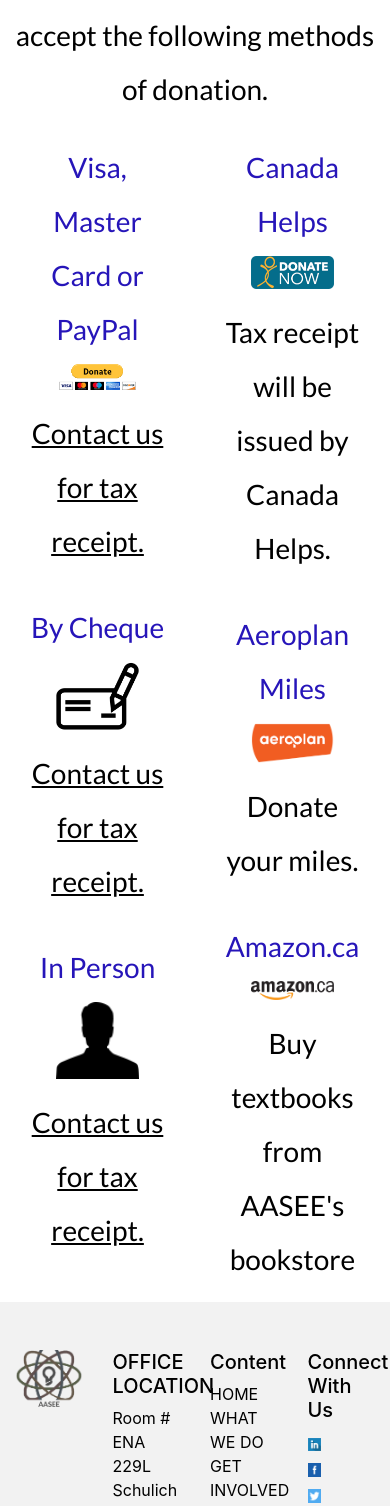
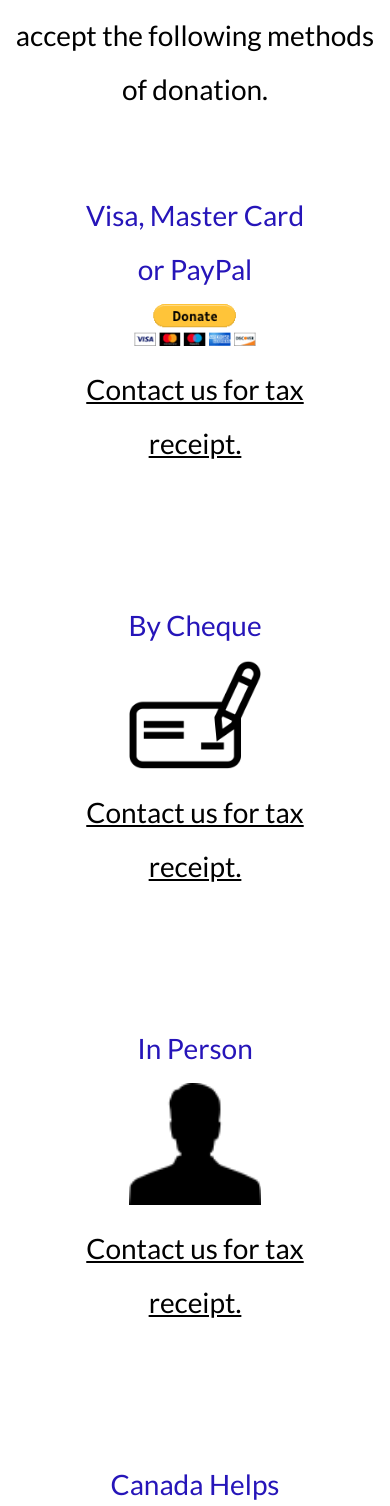
Before and after one commit to MushtabaA/AASEE-Website, a React (Create React App) app in the folder react-bootstrap/: page /donate in a window 390 px wide. Shown: the part 929-2435 px from the top of the page. Built offline with nearby package versions, Linux system fonts and the light colour scheme.

Commit message:
Added responsive design for Donate page

```diff
--- a/react-bootstrap/src/components/Donate.jsx
+++ b/react-bootstrap/src/components/Donate.jsx
@@ -14,19 +14,19 @@ export default class Donate extends Component {
                 <div class="container">
                     <div class="row">
                         {/* Coulmn1 */}
-                        <div class="col">
-                            <div class="Payment">
+                        <div class="col-lg-6">
+                            <div class="Payment p-5">
                                 <h2 id="title" class="pt-3 text-center container-sm subtitle">Visa, Master Card or PayPal</h2>
                                 <a href="https://www.paypal.com/donate/?token=EUjj0OyxQ5vXnWpeXDipMuHhM4KfQDmWcYdryoOe1X-5MNsaIMto-aKz-XzZ31cdQ92BIm&country.x=CA&locale.x=CA"><img src="/assets/Visa.gif" class="sub" alt="" width="200" /></a>
                                 <a href="/contact"><p class="pt-3 text-center container-sm subtitle"><u>Contact us for tax receipt.</u></p></a>
                             </div>
-                            <div class="Payment">
+                            <div class="Payment p-5">
                                 <h2 id="title" class="pt-3 text-center container-sm subtitle">By Cheque</h2>
                                 <a href="/contact"><img src="/assets/Cheque.png" class="sub" alt="" width="200" /></a>
                                 <a href="/contact"><p class="pt-3 text-center container-sm subtitle"><u>Contact us for tax receipt.</u></p></a>
 
                             </div>
-                            <div class="Payment">
+                            <div class="Payment p-5">
                                 <h2 id="title" class="pt-3 text-center container-sm subtitle">In Person</h2>
                                 <a href="/contact"><img src="/assets/donate_person.png" class="sub" alt="" width="200" /></a>
                                 <a href="/contact"><p class="pt-3 text-center container-sm subtitle"><u>Contact us for tax receipt.</u></p></a>
@@ -34,20 +34,20 @@ export default class Donate extends Component {
                             </div>
                         </div>
                         {/* Coulmn2 */}
-                        <div class="col">
-                            <div class=" ayment">
+                        <div class="col-lg-6">
+                            <div class="Payment p-5">
                                 <h2 id="title" class="pt-3 text-center container-sm subtitle">Canada Helps</h2>
                                 <a href="https://www.canadahelps.org/en/dn/16867"><img src="/assets/donate_canadahelps.png" class="sub" alt="" width="200" /></a>
                                 <p class="pt-3 text-center container-sm subtitle">Tax receipt will be issued by Canada Helps.</p>
 
                             </div>
-                            <div class="Payment">
+                            <div class="Payment p-5">
                                 <h2 id="title" class="pt-3 text-center container-sm subtitle">Aeroplan Miles</h2>
                                 <a href="https://beyondmiles.aeroplan.com/eng#/"><img src="/assets/donate_aeroplan.png" class="sub" alt="" width="200" /></a>
                                 <p class="pt-3 text-center container-sm subtitle">Donate your miles.</p>
 
                             </div>
-                            <div class="Payment">
+                            <div class="Payment p-5">
                                 <h2 id="title" class="pt-3 text-center container-sm subtitle">Amazon.ca</h2>
                                 <img src="/assets/donate_amazon.png" class="sub" alt="" width="200" />
                                 <p class="pt-3 text-center container-sm subtitle">Buy textbooks from AASEE's bookstore</p>
```
